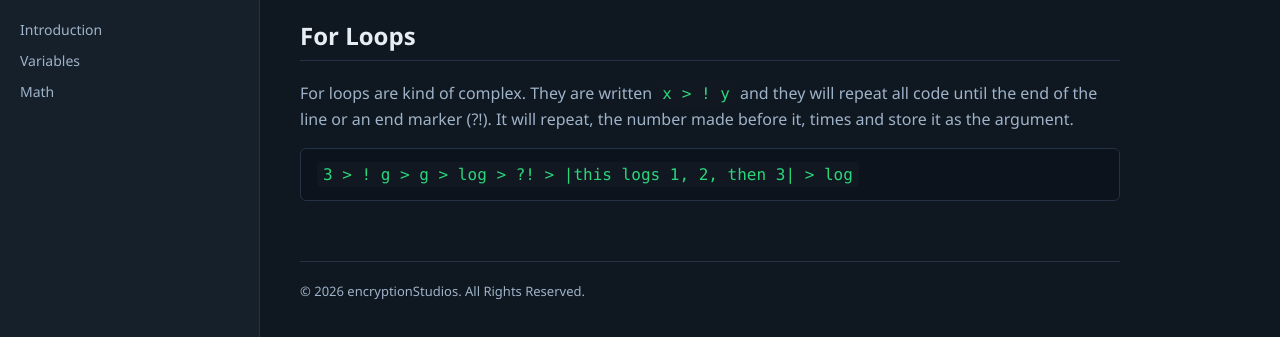
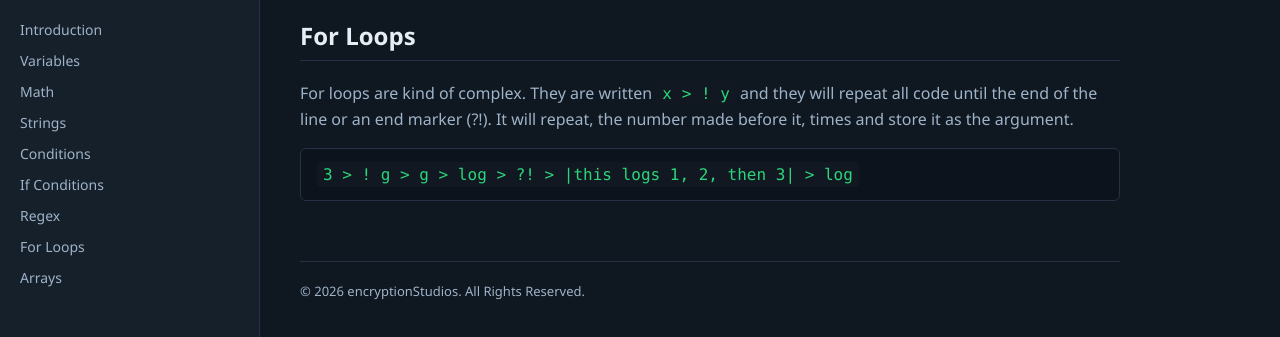
Before and after one commit to ecnryptionStudios/SimpleLine, a plain HTML site: page wiki/for_loops.html in a window 1280 px wide. Shown: the part 61-398 px from the top of the page. Drawn offline with Linux system fonts and the light colour scheme.

Commit message:
Update for_loops.html

```diff
--- a/wiki/for_loops.html
+++ b/wiki/for_loops.html
@@ -111,6 +111,12 @@ footer {
     <a href="/SimpleLine/wiki/">Introduction</a>
     <a href="/SimpleLine/wiki/variables.html">Variables</a>
     <a href="/SimpleLine/wiki/math.html">Math</a>
+    <a href="/SimpleLine/wiki/strings.html">Strings</a>
+    <a href="/SimpleLine/wiki/conditions.html">Conditions</a>
+    <a href="/SimpleLine/wiki/if_statements.html">If Conditions</a>
+    <a href="/SimpleLine/wiki/regex.html">Regex</a>
+    <a href="/SimpleLine/wiki/for_loops.html">For Loops</a>
+    <a href="/SimpleLine/wiki/arrays.html">Arrays</a>
 </aside>
 
 <main>
```
